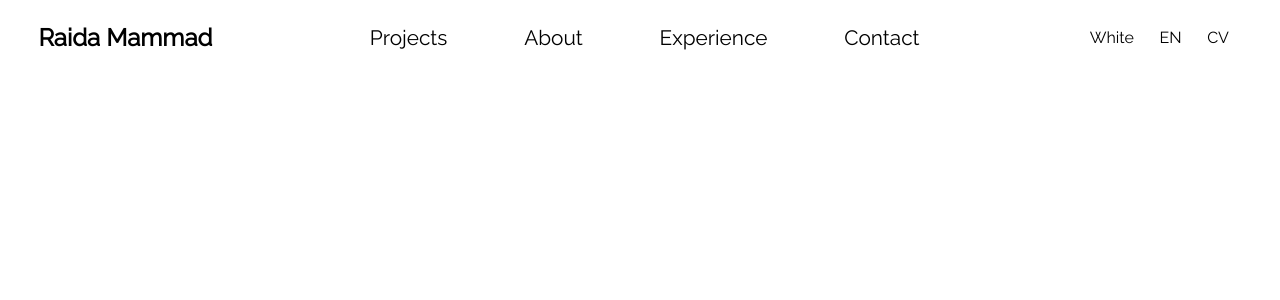
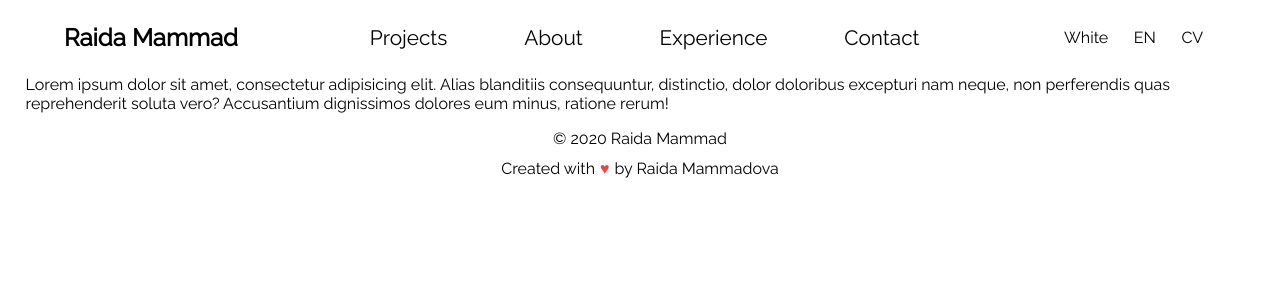
Before and after one commit to rdmammad/rdmd-portfolio, a React (Create React App) app: page / in a window 1280 px wide. Shown: the top 300 px of the page. Built offline with nearby package versions, Linux system fonts and the light colour scheme.

Commit message:
footer component added

```diff
--- a/src/App.js
+++ b/src/App.js
@@ -1,11 +1,14 @@
 import React from 'react';
 import './App.css';
 import Header from "./components/header/header.component";
+import Footer from "./components/footer/footer.component";
 
 function App() {
   return (
     <div>
-      <Header />
+      <Header/>
+      Lorem ipsum dolor sit amet, consectetur adipisicing elit. Alias blanditiis consequuntur, distinctio, dolor doloribus excepturi nam neque, non perferendis quas reprehenderit soluta vero? Accusantium dignissimos dolores eum minus, ratione rerum!
+      <Footer/>
     </div>
   );
 }
--- /dev/null
+++ b/src/components/footer/footer.component.jsx
@@ -0,0 +1,17 @@
+import React from "react";
+import "./footer.styles.scss";
+
+const Footer = () => (
+    <footer>
+        <p className="footer__text">
+            &copy; {new Date().getFullYear()} Raida Mammad
+        </p>
+        <p className="footer__author">
+            Created with
+            <span className="footer__heart">♥</span>
+            by Raida Mammadova
+        </p>
+    </footer>
+);
+
+export default Footer;
--- /dev/null
+++ b/src/components/footer/footer.styles.scss
@@ -0,0 +1,18 @@
+footer {
+  flex-shrink: 0;
+  display: flex;
+  flex-direction: column;
+  justify-content: space-around;
+  height: 60px;
+  padding: 10px 0;
+
+  p {
+    text-align: center;
+    margin: 0;
+  }
+
+  .footer__heart {
+    color: #e84545;
+    padding: 0 5px;
+  }
+}
--- a/src/components/header/header.styles.scss
+++ b/src/components/header/header.styles.scss
@@ -1,16 +1,15 @@
-header{
+header {
   display: flex;
   align-items: center;
   justify-content: space-between;
   padding: 0 3vw;
-  position: fixed;
-  top: 0px;
-  left: 0px;
-  right: 0px;
   z-index: 10;
   height: 75px;
 }
-.menu a{
-  font-size: 1.3rem;
-  padding: 0 3vw;
+
+.menu {
+  a {
+    font-size: 1.3rem;
+    padding: 0 3vw;
+  }
 }
--- a/src/index.css
+++ b/src/index.css
@@ -1,6 +1,12 @@
+html, body {
+  height: 100%;
+}
 body{
   font-family: 'Raleway', sans-serif;
   padding: 0 2vw;
+  margin: 0;
+  display: flex;
+  flex-direction: column;
 }
 a{
   color: #000;
```
